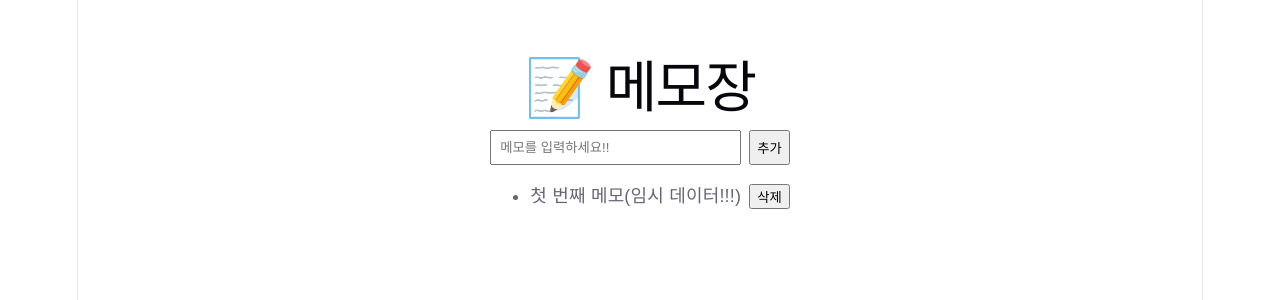
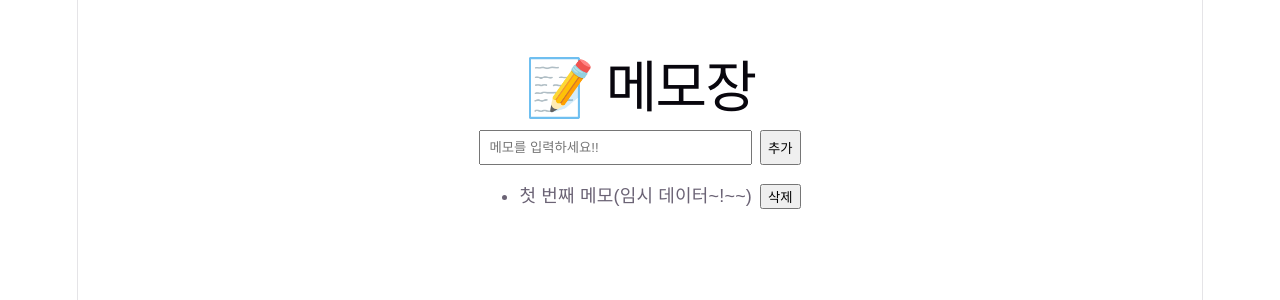
Before and after one commit to skk1001072/memo-frontend, a React (Vite) app: page / in a window 1280 px wide. Shown: the top 300 px of the page. Built offline with nearby package versions, Linux system fonts and the light colour scheme; no server answers.

Commit message:
update content

```diff
--- a/src/App.jsx
+++ b/src/App.jsx
@@ -11,7 +11,7 @@ export default function App() {
 
   // 1장에서는 백엔드가 없으므로 임시 데이터로 화면만 확인한다.
   useEffect(() => {
-    setMemos([{ id: 1, content: "첫 번째 메모(임시 데이터!!!)" }]);
+    setMemos([{ id: 1, content: "첫 번째 메모(임시 데이터~!~~)" }]);
   }, []);
 
   // 아래 함수들은 3장부터 실제 fetch 호출로 채운다.
```
